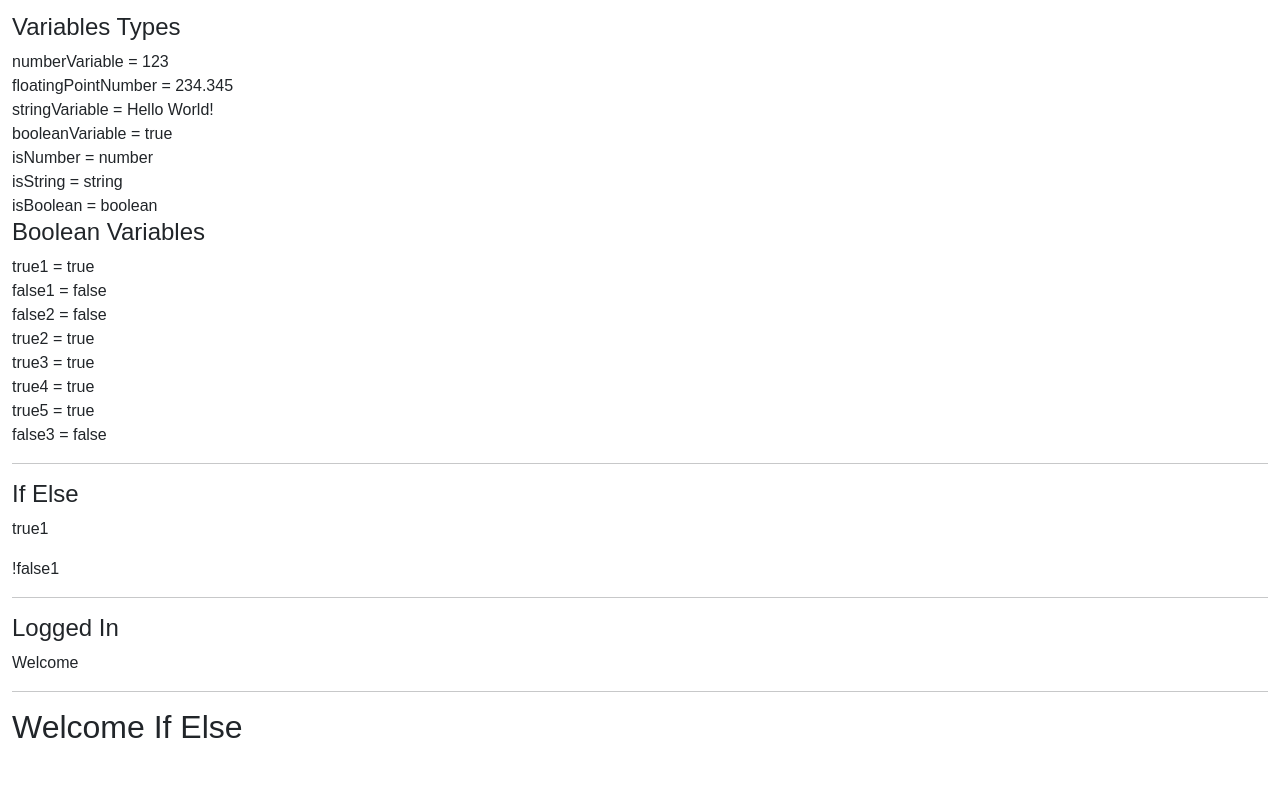
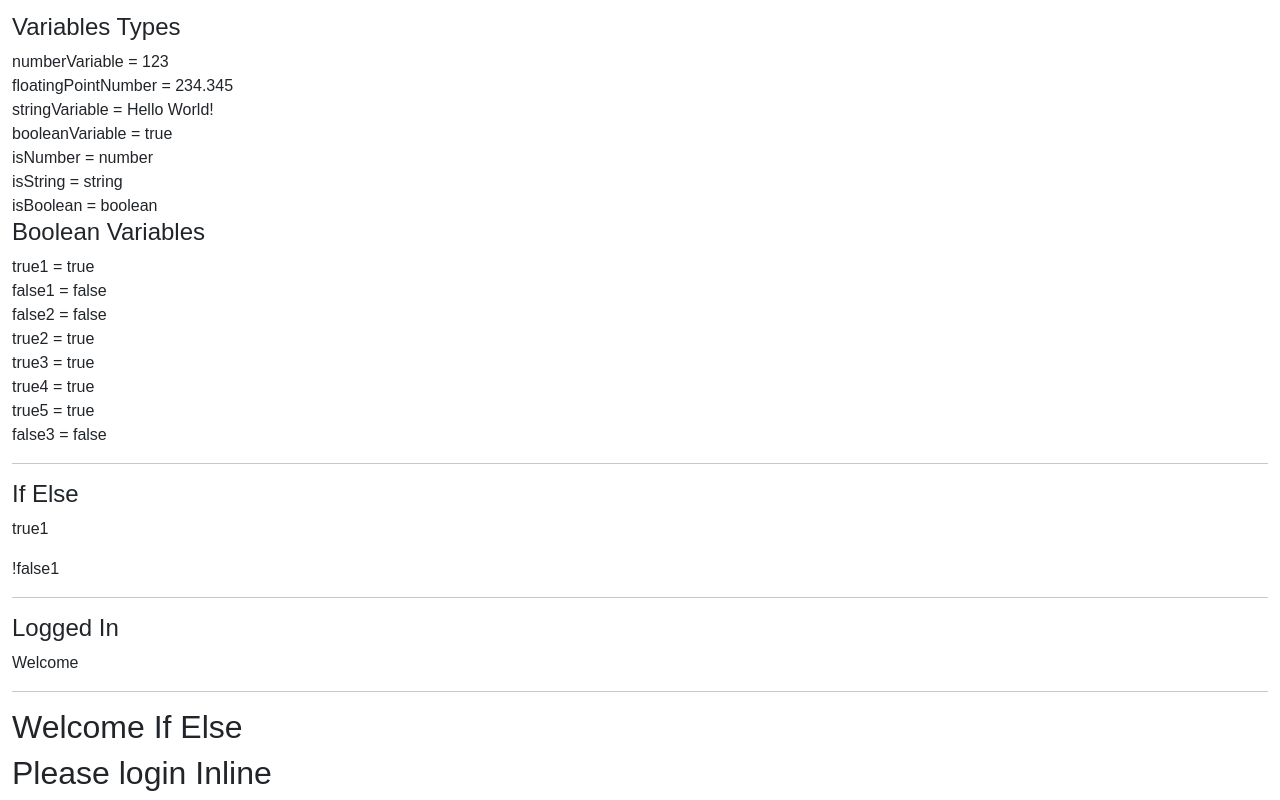
Before and after one commit to NS027/kanbas-react-web-app, a React (Create React App) app: page /#/Labs/Lab3 in a window 1280 px wide. Shown: the part 322-1122 px from the top of the page. Before the commit the page ends 1076 px from the top, so only its background shows below. Built offline with nearby package versions, Linux system fonts and the light colour scheme.

Commit message:
lab3 conditional inline

```diff
--- /dev/null
+++ b/src/Labs/Lab3/ConditionalOutputInline.tsx
@@ -0,0 +1,10 @@
+const ConditionalOutputInline = () => {
+    const loggedIn = false;
+    return (
+        <div id="wd-conditional-output-inline">
+            { loggedIn && <h2>Welcome Inline</h2> }
+            {!loggedIn && <h2>Please login Inline</h2> }
+        </div>
+    );
+};
+export default ConditionalOutputInline;
--- a/src/Labs/Lab3/index.tsx
+++ b/src/Labs/Lab3/index.tsx
@@ -4,6 +4,7 @@ import BooleanVariables from "./BooleanVariables";
 import IfElse from "./IfElse";
 import TernaryOperator from "./TernaryOperator";
 import ConditionalOutputIfElse from "./ConditionalOutputIfElse";
+import ConditionalOutputInline from "./ConditionalOutputInline";
 
 export default function Lab3() {
   return(
@@ -15,6 +16,7 @@ export default function Lab3() {
       <IfElse/>
       <TernaryOperator/>
       <ConditionalOutputIfElse/>
+      <ConditionalOutputInline/>
     </div>
   );
 }
```
